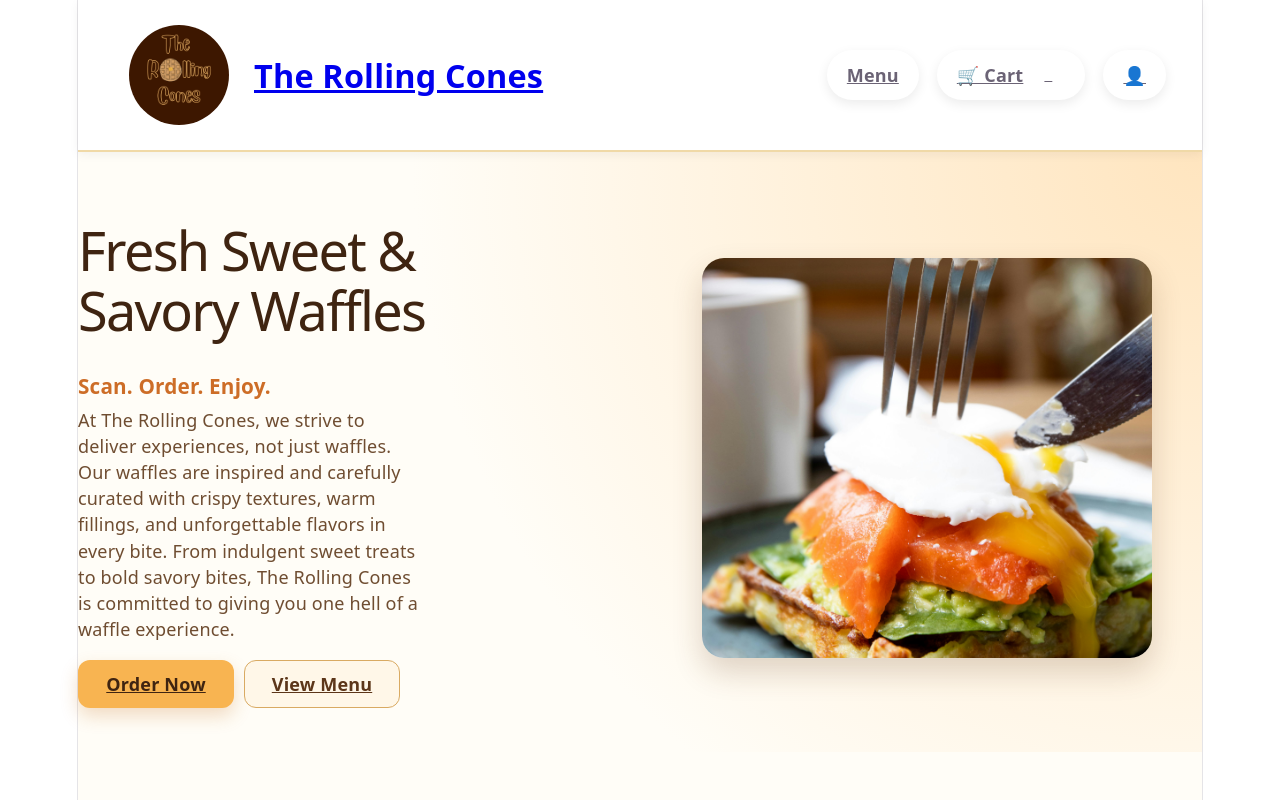
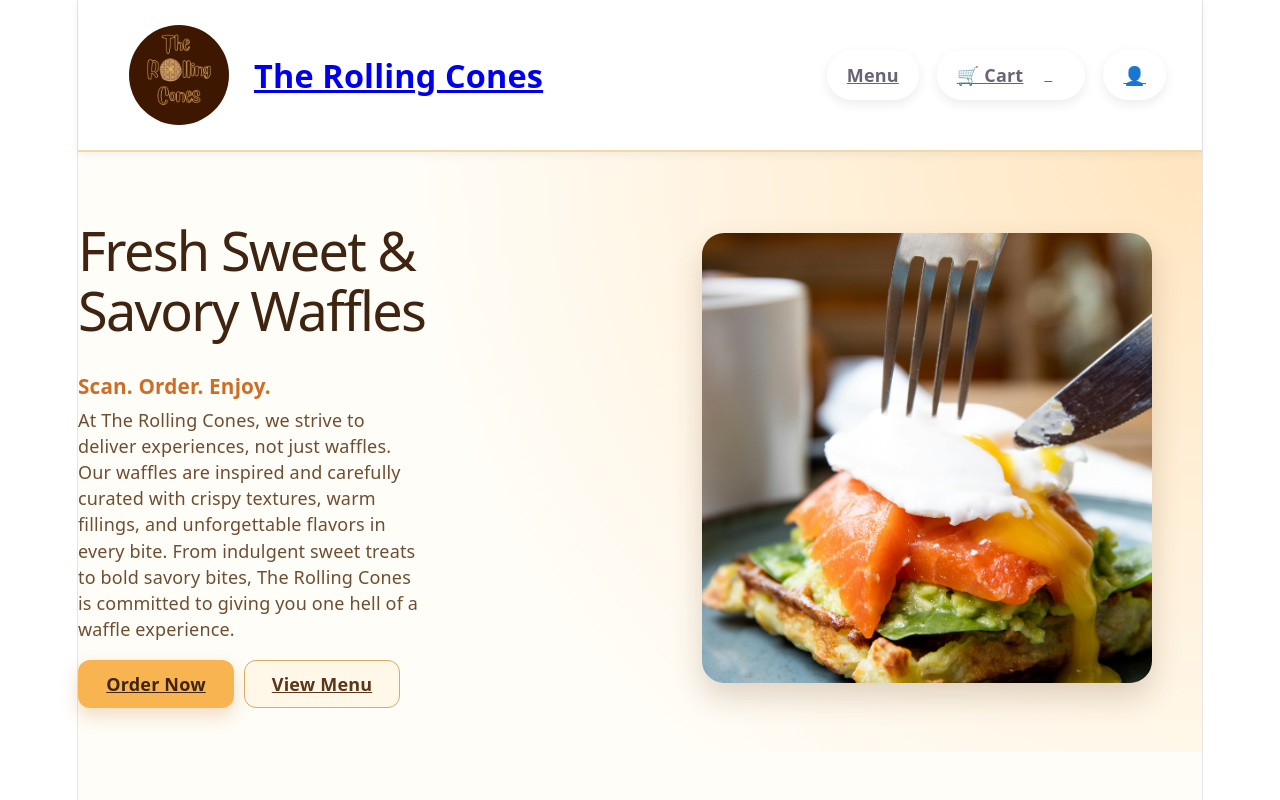
Before and after one commit to vasavitaneja20/rolling-cones, a React (Vite) app in the folder client/: page / in a window 1280 px wide. Shown: the top 800 px of the page. Built offline with nearby package versions, Linux system fonts and the light colour scheme; no server answers; the HTML template or start-up script is replaced by a standard one.

Commit message:
minor image updates

```diff
--- a/client/src/pages/OrderTracking.jsx
+++ b/client/src/pages/OrderTracking.jsx
@@ -115,7 +115,7 @@ function OrderTracking() {
             <div className="tracking-page__image-container">
               <img
                 src={isCompleted ? "../src/assets/order-success.png" : "../src/assets/order-tracking.png"}
-                alt={isCompleted ? "Order successful" : "Order tracking"}
+                alt={isCompleted ? "Order Successful" : "Order tracking"}
                 className="tracking-page__image"
               />
             </div>
--- a/client/src/styles/pages/Home.css
+++ b/client/src/styles/pages/Home.css
@@ -94,7 +94,7 @@ html {
   border-radius: 22px;
   box-shadow: 0 14px 30px rgba(97, 56, 19, 0.2);
   object-fit: cover;
-  height: 400px;
+  height: 450px;
 }
 .home__section {
   padding: 70px 0;
@@ -120,7 +120,7 @@ html {
   max-width: 450px;
   border-radius: 22px;
   object-fit: cover;
-
+  height: 400px;
   box-shadow: 0 10px 25px rgba(70,40,20,.18);
 
   transition: all .4s ease;
--- a/client/src/styles/pages/OrderTracking.css
+++ b/client/src/styles/pages/OrderTracking.css
@@ -81,7 +81,7 @@
 
 
   .tracking-page__image{
-
+  height: 100px;
   max-width:300px;
   animation: zoom-in-out 2s ease-in-out infinite;
   }
```
Also changed, not shown: client/src/assets/order-success.png (added).
